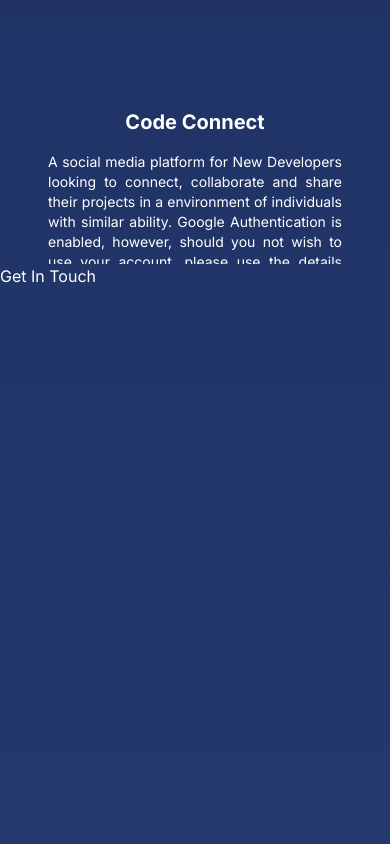
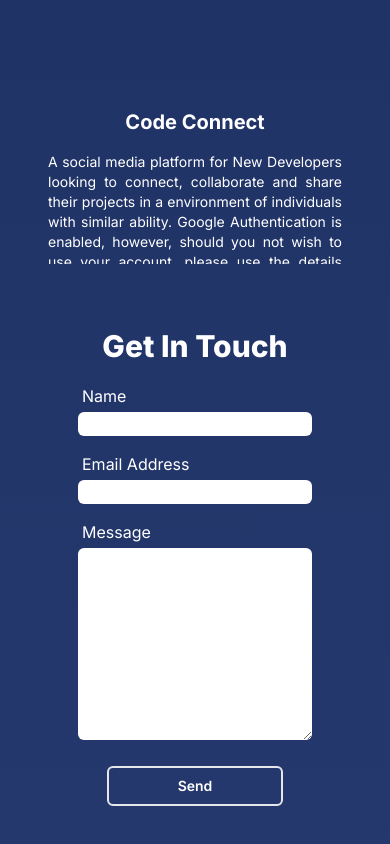
Before and after one commit to DavidJJennings/Portfolio-Website, a React (Vite) app: page / in a window 390 px wide. Shown: the part 4800-5644 px from the top of the page. Built offline with nearby package versions, Linux system fonts and the light colour scheme.

Commit message:
Contact page made and hooked up to emailjs, all appears functional and responsive so time for testing

```diff
--- a/package.json
+++ b/package.json
@@ -10,6 +10,7 @@
     "preview": "vite preview"
   },
   "dependencies": {
+    "@emailjs/browser": "^4.3.3",
     "framer-motion": "^11.0.8",
     "react": "^18.2.0",
     "react-dom": "^18.2.0"
--- a/src/Components/Contact/Contact.tsx
+++ b/src/Components/Contact/Contact.tsx
@@ -1,8 +1,125 @@
+import { motion, useInView } from "framer-motion";
+import { useRef, useState } from "react";
+import emailjs from "@emailjs/browser";
+
 const Contact = () => {
+  const ref = useRef(null);
+  const form = useRef(null);
+  const [error, setError] = useState("");
+  interface EmailError {
+    text: string;
+  }
+
+  const sendEmail = (e: React.FormEvent<HTMLFormElement>) => {
+    e.preventDefault();
+    if (form.current === null) {
+      setError("Form is not yet initialized, please try resending.");
+      return;
+    }
+    emailjs
+      .sendForm(
+        import.meta.env.VITE_EMAILJS_SERVICE_ID,
+        import.meta.env.VITE_EMAILJS_TEMPLATE_ID,
+        form.current,
+        {
+          publicKey: import.meta.env.VITE_EMAILJS_PUBLIC_KEY,
+        }
+      )
+      .then(
+        () => {
+          setError("Success");
+        },
+        (error: EmailError) => {
+          console.log("FAILED...", error.text);
+          setError(`Error, please see console for details.`);
+        }
+      );
+  };
+
+  const isInView = useInView(ref, { once: true });
+  const variants = {
+    initial: {
+      opacity: 0,
+    },
+    animate: {
+      opacity: 1,
+      transition: {
+        duration: 1,
+        staggerChildren: 0.3,
+      },
+    },
+  };
+
   return (
-    <div>
-      <h3>Get In Touch</h3>
-    </div>
+    <motion.div
+      ref={ref}
+      variants={variants}
+      initial="initial"
+      animate={isInView ? "animate" : "initial"}
+      className="flex flex-col h-full w-full p-12 py-16 justify-start items-center xl:text-xl"
+    >
+      <motion.h3
+        variants={variants}
+        className=" font-extrabold text-3xl md:text-4xl xl:text-5xl 2xl:text-6xl mb-4"
+      >
+        Get In Touch
+      </motion.h3>
+      {error && error === "Success" ? (
+        <div className="w-full flex items-center justify-center">
+          <p className=" text-green-400">Success!</p>
+        </div>
+      ) : (
+        <div className="w-full flex items-center justify-center">
+          <p className=" text-red">{error}</p>
+        </div>
+      )}
+      <form
+        onSubmit={(e) => sendEmail(e)}
+        ref={form}
+        className="flex flex-col gap-y-3 xx-sm:w-[250px] sm:w-[300px] xl:w-[500px]"
+        action=""
+      >
+        <motion.div variants={variants}>
+          <label className="block p-1">Name</label>
+          <input
+            name="name"
+            required
+            className="w-full text-black rounded-md "
+            type="text"
+          />
+        </motion.div>
+
+        <motion.div variants={variants}>
+          <label className="block p-1">Email Address</label>
+          <input
+            name="email"
+            required
+            className="w-full text-black rounded-md"
+            type="email"
+          />
+        </motion.div>
+        <motion.div variants={variants}>
+          <label className="block p-1">Message</label>
+          <textarea
+            required
+            className="text-black rounded-md w-full"
+            name="message"
+            id=""
+            rows={8}
+          ></textarea>
+        </motion.div>
+        <motion.div
+          variants={variants}
+          className="w-full flex justify-center items-center"
+        >
+          <input
+            className="bg-transparent border-2 w-3/4 rounded-md mt-2 py-2 2xl:py-2 text-sm  font-semibold md:text-[1.075rem] lg:text-xl xl:text-2xl 2xl:text-3xl hover:opacity-50"
+            type="submit"
+            value="Send"
+          />
+        </motion.div>
+      </form>
+    </motion.div>
   );
 };
 export default Contact;
--- a/src/Components/Hero/Hero.tsx
+++ b/src/Components/Hero/Hero.tsx
@@ -74,7 +74,7 @@ const Hero = () => {
         <motion.div className="flex gap-x-4" variants={textVariants}>
           <a target="_blank" href="https://github.com/DavidJJennings">
             <img
-              className="h-10 mt-4 x-sm:h-12 lg:h-14 xl:h-16"
+              className="h-10 mt-4 x-sm:h-12 lg:h-14 xl:h-16 hover:opacity-50"
               src="Github-Icon.svg"
               alt=""
             />
@@ -84,7 +84,7 @@ const Hero = () => {
             href="https://www.linkedin.com/in/david-jennings-1ba9311b6/"
           >
             <img
-              className="h-10 mt-4 x-sm:h-12 lg:h-14 xl:h-16"
+              className="h-10 mt-4 x-sm:h-12 lg:h-14 xl:h-16 hover:opacity-50"
               src="Linkedin-Icon.svg"
               alt=""
             />
--- a/src/Components/Projects/ProjectItem.tsx
+++ b/src/Components/Projects/ProjectItem.tsx
@@ -34,7 +34,7 @@ const ProjectItem: React.FC<Props> = ({ project }) => {
       className="overflow-hidden h-screen snap-center pt-14 pb-8 px-12 flex flex-col justify-start items-center gap-y-4 lg:flex-row-reverse xl:px-20"
     >
       <div className=" flex w-4/5 flex-col max-w-[300px] lg:w-1/2 lg:p-16 lg:max-w-none z-10">
-        <a href={project.url}>
+        <a href={project.url} target="_blank">
           <img
             src={project.img}
             className="w-full aspect-auto"
--- a/src/Components/Projects/Projects.tsx
+++ b/src/Components/Projects/Projects.tsx
@@ -7,7 +7,7 @@ const Projects = () => {
       title: "Kick It",
       img: "Kick-It-img.png",
       repository: "https://github.com/DavidJJennings/Kick-It",
-      url: "#",
+      url: "https://kick-it-20f0e.web.app/",
       description:
         "A hip eCommerce store for footwear enthusiasts looking to add the most sought after trainers to their prized collections. Filter, sort and add your favourites to the basket so you can review your purchase at the checkout!",
       technologies: [
```
Also changed, not shown: 2 other files (tests, documents, lock files or other folders).
